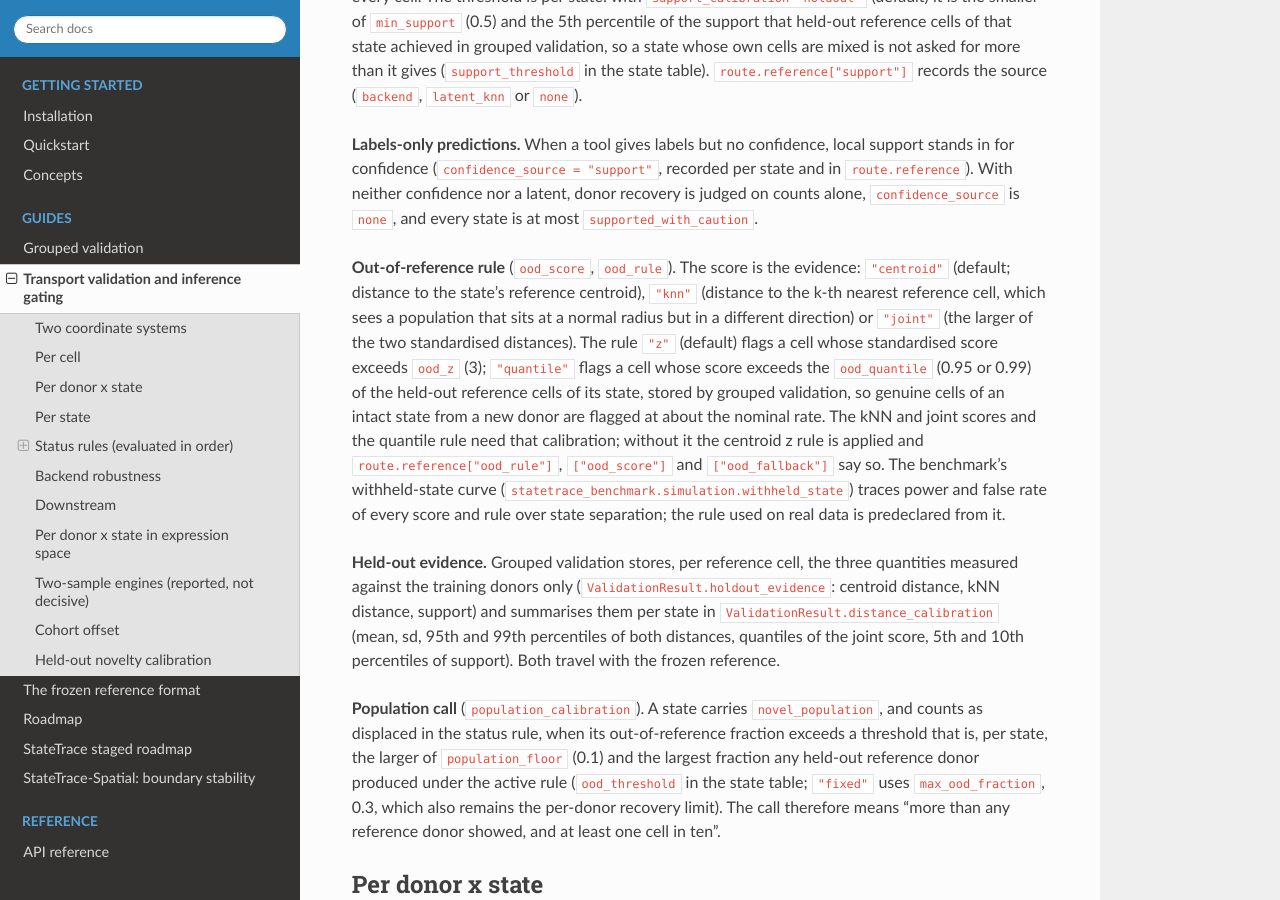
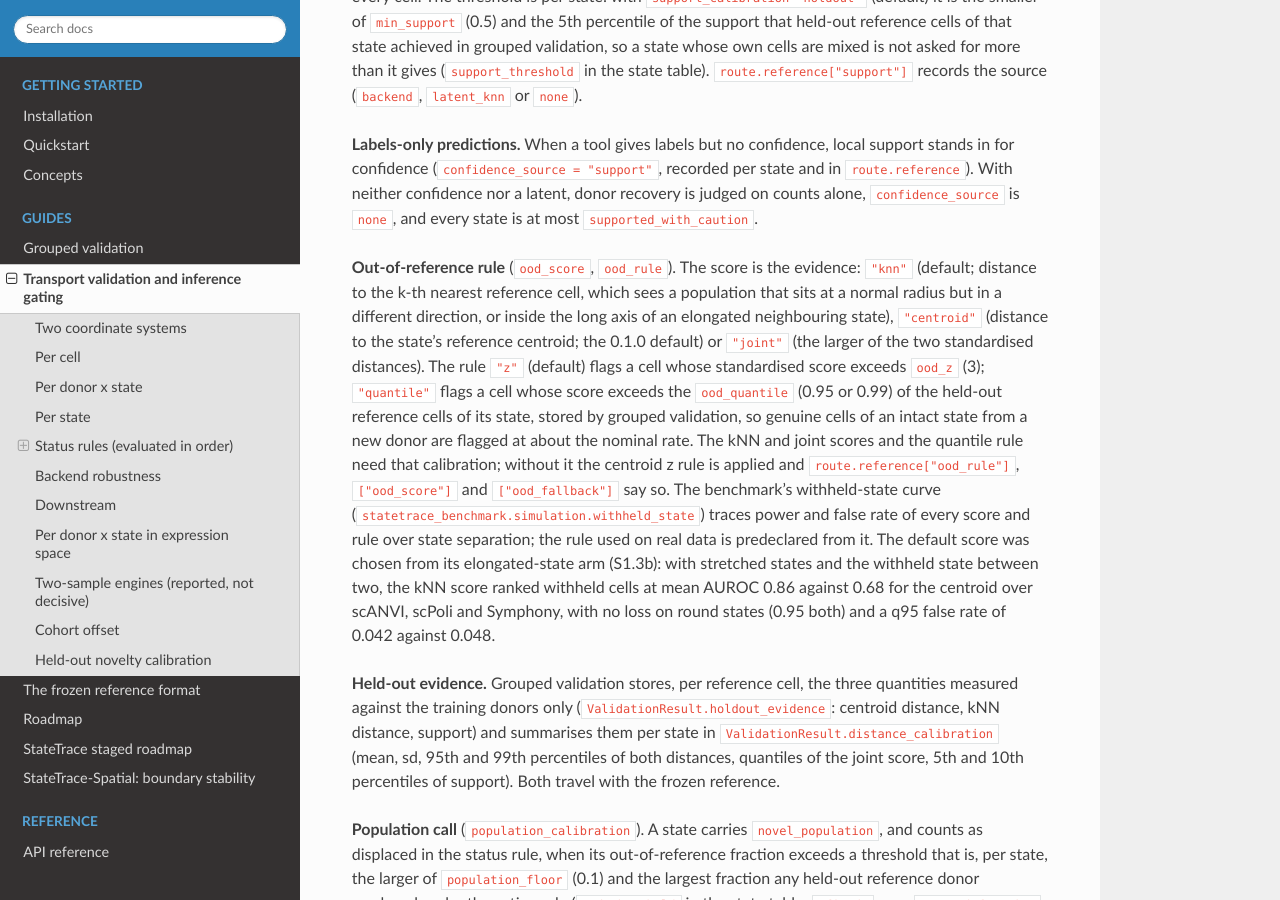
Before and after one commit to heart-gen/StateTrace, a Sphinx documentation site: the page built from docs/transport.md, in a window 1280 px wide and 900 px high, scrolled down 1741 px. Built offline with Sphinx 7.4.7 and the Read the Docs theme 3.1.0, drawn with Linux system fonts in a browser that asks for light colours.

Commit message:
feat!: kNN distance is the default out-of-reference score
TransportConfig.ood_score defaults to "knn" (was "centroid"), chosen from the
benchmark's elongated-state withheld curve (S1.3b; 240 runs on 93e7261) by the
rule recorded in the CHANGELOG before the curve was read. Mean AUROC over
scANVI, scPoli and Symphony with the withheld state between two elongated
states: centroid 0.680, knn 0.859, joint 0.812; round states 0.949 for both
centroid and knn; q95 false rate 0.048 vs 0.042. test_ood_rule_quantile is
pinned to the centroid score it checks.

```diff
--- a/docs/transport.md
+++ b/docs/transport.md
@@ -82,9 +82,10 @@ in for confidence (`confidence_source = "support"`, recorded per state and in
 alone, `confidence_source` is `none`, and every state is at most `supported_with_caution`.
 
 **Out-of-reference rule** (`ood_score`, `ood_rule`). The score is the evidence:
-`"centroid"` (default; distance to the state's reference centroid), `"knn"` (distance to the
-k-th nearest reference cell, which sees a population that sits at a normal radius but in a
-different direction) or `"joint"` (the larger of the two standardised distances). The rule
+`"knn"` (default; distance to the k-th nearest reference cell, which sees a population that
+sits at a normal radius but in a different direction, or inside the long axis of an elongated
+neighbouring state), `"centroid"` (distance to the state's reference centroid; the 0.1.0
+default) or `"joint"` (the larger of the two standardised distances). The rule
 `"z"` (default) flags a cell whose standardised score exceeds `ood_z` (3); `"quantile"` flags
 a cell whose score exceeds the `ood_quantile` (0.95 or 0.99) of the held-out reference cells
 of its state, stored by grouped validation, so genuine cells of an intact state from a new
@@ -93,7 +94,11 @@ need that calibration; without it the centroid z rule is applied and
 `route.reference["ood_rule"]`, `["ood_score"]` and `["ood_fallback"]` say so. The
 benchmark's withheld-state curve (`statetrace_benchmark.simulation.withheld_state`) traces
 power and false rate of every score and rule over state separation; the rule used on real
-data is predeclared from it.
+data is predeclared from it. The default score was chosen from its elongated-state arm
+(S1.3b): with stretched states and the withheld state between two, the kNN score ranked
+withheld cells at mean AUROC 0.86 against 0.68 for the centroid over scANVI, scPoli and
+Symphony, with no loss on round states (0.95 both) and a q95 false rate of 0.042 against
+0.048.
 
 **Held-out evidence.** Grouped validation stores, per reference cell, the three quantities
 measured against the training donors only (`ValidationResult.holdout_evidence`: centroid
```
Also changed, not shown: CHANGELOG.md (+11 -4 lines), docs/staged-roadmap.md (+2 -1 lines), 2 other files.
